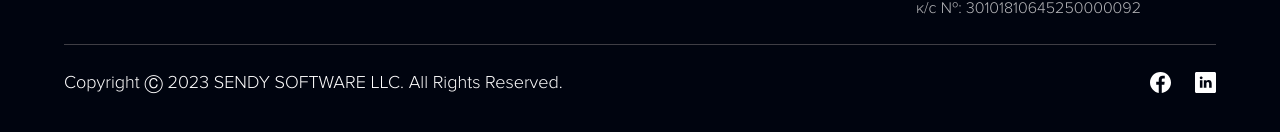
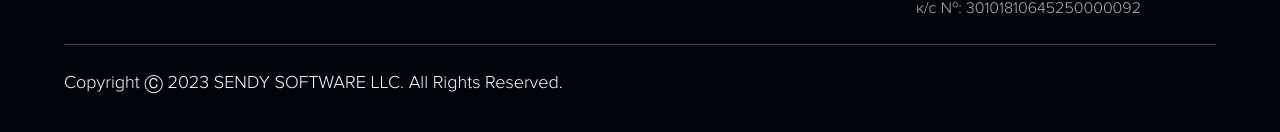
Before and after one commit to JavaPixelStory/snd-infotech, a React (Create React App) app: page / in a window 1280 px wide. Shown: the part 5912-6044 px from the top of the page. Built offline with nearby package versions, Linux system fonts and the light colour scheme.

Commit message:
- social

```diff
--- a/src/layouts/Footer.jsx
+++ b/src/layouts/Footer.jsx
@@ -1,6 +1,6 @@
 import styles from '../style';
 import { logo } from '../assets';
-import { socialMedia, footerLinks } from '../constants';
+import { footerLinks } from '../constants';
 
 const Footer = () => (
   <section
@@ -47,7 +47,7 @@ const Footer = () => (
         Copyright Ⓒ 2023 SENDY SOFTWARE LLC. All Rights Reserved.
       </p>
 
-      <div className='flex flex-row md:mt-0 mt-6'>
+      {/* <div className='flex flex-row md:mt-0 mt-6'>
         {socialMedia.map((social, index) => (
           <img
             key={social.id}
@@ -59,7 +59,7 @@ const Footer = () => (
             onClick={() => window.open(social.link)}
           />
         ))}
-      </div>
+      </div> */}
     </div>
   </section>
 );
```
